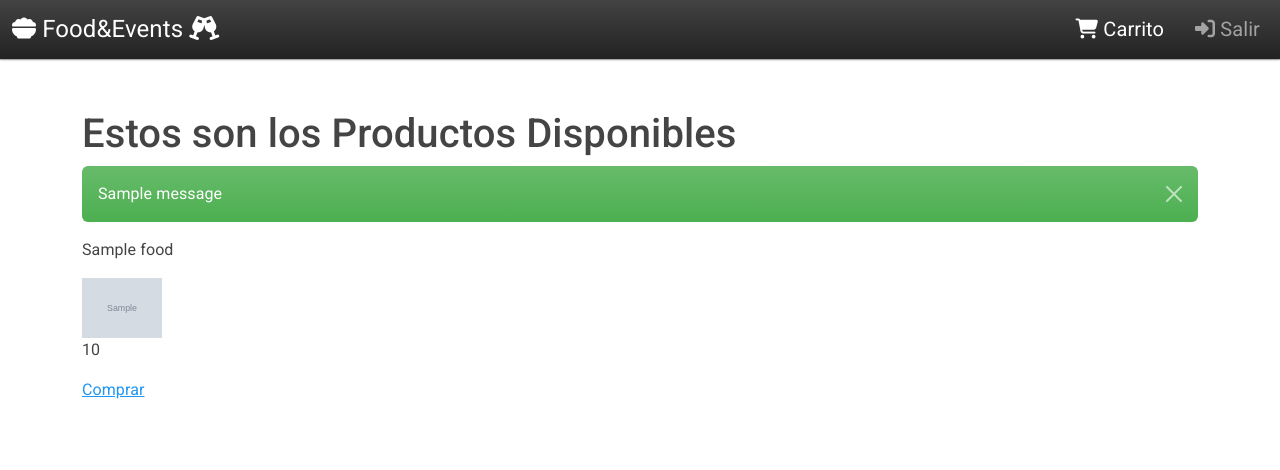
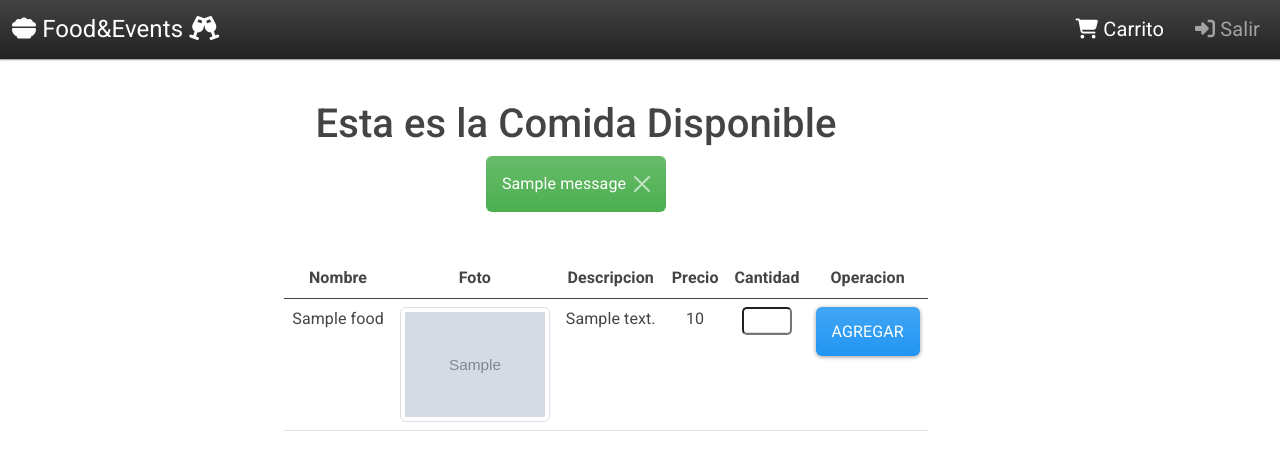
Before and after one commit to EdwinRodri/proyecto-ciclo3, a Flask app: page /comida in a window 1280 px wide. Shown: the top 470 px of the page. Run offline with Flask 2, Linux system fonts and the light colour scheme; tables that the repository leaves empty or names only in its code hold one stand-in row (values such as "Sample post"); grey boxes marked "Sample" are stand-in pictures; one stand-in notice (Sample message) is shown; some libraries are stand-ins or nearby versions.

Commit message:
avance 1/10/2022

```diff
--- a/src/app.py
+++ b/src/app.py
@@ -285,7 +285,7 @@ def updateFood(id):
 @app.route('/addEvents', methods=['POST'])
 def addEvents():
     if request.method == 'POST': #validamos que sea el metodo POST
-        nombre = request.form['Nombre']#accedemos a los datos del formulario por la funcion request.form
+        nombre = request.form['Nombre']
         foto = request.files['File']
         descripcion = request.form['Descripcion']
         precio = request.form['Precio']
@@ -296,9 +296,6 @@ def addEvents():
         if foto.filename != '':
             nuevoNombreFoto = tiempo+foto.filename
             foto.save("uploads/"+nuevoNombreFoto)
-        # print(nombre)
-        # print(descripcion)
-        # print(precio)
 
         #generamos el curso paso fundamental, "db" es como guardamos la conexion de la base de datos arriba
         cursor = db.connection.cursor()
@@ -382,6 +379,34 @@ def updateEvents(id):
         return redirect(url_for('administrarEvents'))
 
 
+#ruta pedir comida con el user cliente
+
+#ruta añadir al carrito
+@app.route('/addCarrito', methods=['POST'])
+def addCarrito():
+    if request.method == 'POST': #validamos que sea el metodo POST
+        nombre = request.form['NombreP']
+        descripcion = request.form['DescripcionP']
+        precio = request.form['PrecioP']
+        cantidad = request.form['CantidadP']
+
+        cursor = db.connection.cursor()
+        #creamos la sentencia SQL
+        cursor.execute('INSERT INTO carritocomida (NombreP, DescripcionP, PrecioP, CantidadP) VALUES (%s,%s,%s,%s)', (nombre, descripcion, precio, cantidad))
+        #ejecutamos la sentencia con la conexion a la base de datos
+        db.connection.commit()
+        # flash('la comida se agrego con exido al carrito')
+        return 'Recivido en el carrito' #dentro de los parentecis url_for, va la funcion
+        # return redirect(url_for('comida')) #dentro de los parentecis url_for, va la funcion
+
+
+#ruta Reservaciones
+@app.route('/reservacion/<string:id>')
+def reservacion(id):
+    flash('La Reservacion Fue Exitosa')
+    return redirect(url_for('eventosDisponibles'))
+
+
 
 
 
--- /dev/null
+++ b/src/static/css/comida.css
@@ -0,0 +1,41 @@
+.contenedor_padre{
+    display: flex;
+    flex-wrap: wrap;
+    justify-content: center;
+    align-items: center;
+    margin-top: 30px;
+    margin-left: 60px;
+    width: 100%;
+    gap: 20px;
+}
+.container-productos{
+    height: 400px;
+    width: 200px;
+    border: 1px solid black;
+    border-radius: 15px;
+    display: flex;
+    flex-direction: column;
+    justify-content: space-between;
+    text-align: center;
+    align-items: center;
+    grid-column: 1fr 1fr;
+}
+.titulo-productos{
+    display: block;
+}
+.descripcion{
+    width: 90%;
+}
+
+.ingresarCantidad{
+    border-radius: 5px;
+}
+.tablaStilo{
+    gap: 40px;
+}
+
+.claseDeInputs{
+    background: none;
+    border: none;
+    text-align: center;
+}
--- a/src/static/css/inicio.css
+++ b/src/static/css/inicio.css
@@ -18,7 +18,6 @@
     min-width: 45%;
 }
 .img-contenedor{
-    /* opacity:60%; */
     width: 90%;
     height:500px;
     box-shadow: 2px solid black;
@@ -57,6 +56,7 @@
     }
 
 .sectionTabla{
+    margin-left: 40px;
     margin-top: 30px;
 }
 .formCrear{
@@ -75,6 +75,7 @@
         color: white;
         background-color: rgb(57, 144, 213);
     }
+
 
 @media(min-width:868px){
     .img-contenedor{
--- a/src/static/css/layout.css
+++ b/src/static/css/layout.css
@@ -4,6 +4,11 @@
     box-sizing: border-box;
     scroll-behavior: smooth;
     /* background-color: bisque; */
+}
+.contenedor{
+    margin: 0;
+    justify-content: center;
+    align-items: center;
 }
 html{
     scroll-behavior: smooth;
@@ -32,6 +37,11 @@ html{
     margin: 0;
 }
 
-.container{
-    margin-top: 50px;
+.containerr{
+    display: flex;
+    flex-direction: column;
+    width: 90%;
+    align-items: center;
+    text-align: center;
+    margin-top:  40px;
 }
--- /dev/null
+++ b/src/static/js/comida.js
@@ -0,0 +1,19 @@
+// const btnDisminuir = document.getElementById('btnDisminuir')
+// const btnAumentar = document.getElementById('btnAumentar')
+// const valorCantidad = document.getElementById('valorCantidad')
+// const agregarCarrito = document.getElementById('btnAgregar')
+
+
+// console.log(valorCantidad.textContent)
+
+// agregarCarrito.addEventListener('click', (e)=>{
+//     let valor = valorCantidad.textContent
+//     Number(valor)
+//     valorCantidad.innerHTML= valor * 3
+// })
+
+const valor = document.getElementsByClassName('claseDeInputs')
+
+valor.forEach(valores =>{
+    console.log(valores.value)
+})
--- a/src/templates/crudAmin.html
+++ b/src/templates/crudAmin.html
@@ -37,7 +37,7 @@
         </div>
         </nav>
         <hr class="division-linea">
-        <div class="container">
+        <div class="containerr">
           {% block body %}
           {% endblock %}
         </div>
--- a/src/templates/editFood.html
+++ b/src/templates/editFood.html
@@ -39,6 +39,8 @@
       value="{{datos.2}}"
       class="form-control"
     />
+    <img class="img-thumbnail" width="80" src="../uploads/{{datos.2}}" alt=""></td>
+    <br>
     <label for="">Descripcion</label>
     <input
       type="text"
--- a/src/templates/viewsClient/comida.html
+++ b/src/templates/viewsClient/comida.html
@@ -3,10 +3,11 @@
 
 <!-- creamos la ruta par los estilos css -->
 {% block customCSS %}
-<link rel="stylesheet" href="../static/css/inicio.css" />
+<link rel="stylesheet" href="../static/css/comida.css" />
 {% endblock %}
 {% block enlaceLogo %}
-<a class="navbar-brand" href="/productos"><i class="fa-solid fa-bowl-food"></i> Food&Events <i class="fa-solid fa-champagne-glasses"></i></a>
+<a class="navbar-brand" href="/productos"><i class="fa-solid fa-bowl-food"></i> Food&Events <i
+    class="fa-solid fa-champagne-glasses"></i></a>
 {% endblock %}
 {% block link %}
 <a class="nav-link active" aria-current="page" href="#Crear"><i class="fa-solid fa-cart-shopping"></i> Carrito</a>
@@ -15,35 +16,89 @@
 
 
 {% block body %}
+<div class="titulo-productos">
+  <h1>Esta es la Comida Disponible</h1>
+</div>
 
-<h1>Estos son los Productos Disponibles</h1>
-
+<!-- Mensaje de Alerta -->
 {% with mensage = get_flashed_messages() %} {% if mensage %} {%for mensa in
 mensage %}
 
 <div class="alert alert-success alert-dismissible fade show" role="alert">
   {{mensa}}
-  <button
-    type="button"
-    class="btn-close"
-    data-bs-dismiss="alert"
-    aria-label="Close"
-  ></button>
+  <button type="button" class="btn-close" data-bs-dismiss="alert" aria-label="Close"></button>
 </div>
 {% endfor %} {% endif %} {% endwith %}
 
-{% for i in datos %}
+<!-- Aqui empieza la tabla -->
 
-<div class="container-productos">
-    <p>{{i.1}}</p>
+<div class="contenedor_padre">
+  <div class="sectionTabla" id="Productos">
+    <form action="/addCarrito" method="post" enctype="multipart/form-data">
+      <table class="table tablaStilo">
+        <thead>
+          <tr>
+            <td><strong>Nombre</strong></td>
+            <td><strong>Foto</strong></td>
+            <td><strong>Descripcion</strong></td>
+            <td><strong>Precio</strong></td>
+            <td><strong>Cantidad</strong></td>
+            <td><strong>Operacion</strong></td>
+          </tr>
+        </thead>
+
+        <tbody>
+          {% for i in datos %}
+          <tr>
+            <td>
+              <p>{{i.1}}</p>
+              <input value="{{i.1}}" hidden="true" id="claseDeInputs" class="claseDeInputs" name="NombreP">
+            </td>
+            <td>
+              <img class="img-thumbnail" width="150" src="../uploads/{{i.2}}" alt="">
+              <input hidden="true" class="form-control" type="file" name="FileP" id="" value="{{i.2}}"
+                class="form-control" />
+            </td>
+            </td>
+            <td>
+              <p>{{i.3}}</p>
+              <input value="{{i.3}}" hidden="true" class="claseDeInputs" name="DescripcionP">
+            </td>
+            <td>
+              <p>{{i.4}}</p>
+              <input value="{{i.4}}" hidden="true" class="claseDeInputs" name="PrecioP">
+            </td>
+            <td><input type="number" class="ingresarCantidad" style="width: 50px;" name="CantidadP"></td>
+            <td>
+              <button type="submit" class="btn btn-primary">Agregar</button>
+              <!-- <a href="" class="btn btn-primary" type="submit">Agregar</a>  -->
+            </td>
+          </tr>
+          {% endfor %}
+        </tbody>
+      </table>
+    </form>
+  </div>
+  <!-- {% for i in datos %}
+
+  <div class="container-productos" >
+    <form action=""></form>
+    <br>
+    <strong><p>{{i.1}}</p></strong>
     <img src="uploads\{{i.2}}" width="80" alt="">
-    <p>{{i.4}}</p>
-    <a href="">Comprar</a>
+    <p class="descripcion">{{i.3}}</p>
+    <strong><span id="valorCantidad">{{i.4}}</span></strong>
+    <div class="botones-cantidades" id="btnsCantidades">
+      <span>Cantidad:</span>
+      <input type="number" name="" id="" class="ingresarCantidad" style="width: 50px">
+    </div>
+    <button type="submit" class="btn btn-info" id="btnAgregar">Agregar</button>
+    <br>
+  </div>
+
+{% endfor %} -->
 
 </div>
-
-{% endfor %}
-
 
 
 {% endblock %}
@@ -52,5 +107,5 @@ mensage %}
 
 
 {% block script %}
-<script src="../static/js/administrarFood.js"></script>
+<script src="../../static/js/comida.js"></script>
 {% endblock %}
```
Also changed, not shown: src/static/js/eventos.js (added, +31 -0 lines), src/templates/viewsClient/carritoComida.html (+110 -0 lines), src/templates/viewsClient/eventos.html (+29 -23 lines), src/uploads/2022133047hoteleria.jpg (added), src/uploads/2022133105seafood.png (added), src/uploads/2022135321madera.jpg (added), src/uploads/2022135657login_img.png (added), src/uploads/2022135723seafood.png (added), src/uploads/2022143719descarga.jpg (added), src/uploads/2022172605login_img.png (added), src/uploads/2022172947fotoEdwin.PNG (deleted), src/uploads/2022181558otroLogo.png (deleted).
